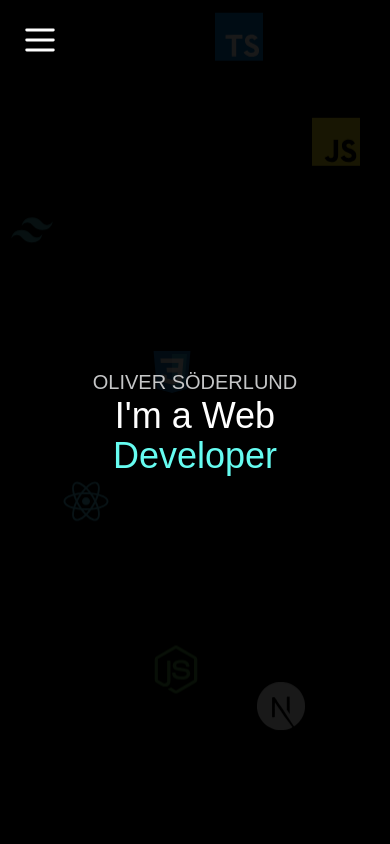
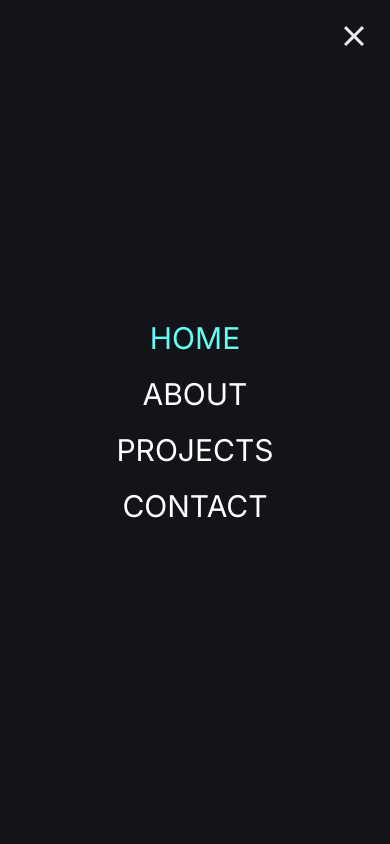
Before and after one commit to Oliversoder06/portfolio, a Next.js app: page / in a window 390 px wide. Both pictures are taken after a click on the picture 40 px from the left and 40 px from the top of the page. Shown: the top 844 px of the page. Built offline with nearby package versions, Linux system fonts and the light colour scheme; a web font is replaced by a local one.

Commit message:
Corrected contact form

```diff
--- a/components/Contact.jsx
+++ b/components/Contact.jsx
@@ -55,7 +55,7 @@ const Contact = () => {
 
     return (
         <form onSubmit={sendEmail} ref={formRef} className='w-full lg:w-[50%] h-[850px] flex flex-col gap-20 font-Monda items-center justify-center'>
-            <Input placeholder='Enter your firstname' name="firstname" label='Full Name' type='text' />
+            <Input placeholder='Enter your full name' name="firstname" label='Full Name' type='text' />
             <Input placeholder='Enter your email address' name="email" label='Email' type='email' />
             <div className='flex flex-col gap-2'>
                 <label htmlFor="message" className='text-white font-Monda text-xl xs:text-2xl md:cursor-none md:HoverCursor ml-2'>Message</label>
--- a/components/Navbar.jsx
+++ b/components/Navbar.jsx
@@ -1,11 +1,18 @@
 'use client';
 import Image from 'next/image';
 import Link from 'next/link';
+import { useState } from 'react';
+
 const Navbar = () => {
+    const [isOpen, setIsOpen] = useState(false);
 
+    const handleOpen = () => {
+        setIsOpen(!isOpen);
+    };
 
     return (
         <div>
+            {/* Desktop Navbar */}
             <nav className="sm:flex hidden justify-between items-center p-4 w-[20rem] md2:w-[30rem] xl:w-[38rem] z-10 bg-[#13141A] rounded-[40px] px-8 md2:px-16 no-cursor font-Chathura gap-5">
                 <Link href="#home" className='text-theme-blue text-2xl md2:text-4xl xl:text-5xl no-cursor HoverCursor'>HOME</Link>
                 <Link href="#about" className='text-white text-2xl md2:text-4xl xl:text-5xl no-cursor HoverCursor'>ABOUT</Link>
@@ -13,10 +20,32 @@ const Navbar = () => {
                 <Link href="#contact" className='text-white text-2xl md2:text-4xl xl:text-5xl no-cursor HoverCursor'>CONTACT</Link>
             </nav>
 
+            {/* Mobile Navbar */}
             <nav className='sm:hidden flex pl-5'>
-                <Image src='/icons/burger-menu.svg' width={40} height={40} className='cursor-pointer' />
+                {isOpen ? (
+                    <div className='fixed inset-0 z-20 bg-[#13141A] flex flex-col justify-center items-center'>
+                        <Image
+                            onClick={handleOpen}
+                            src='/icons/cross.svg'
+                            width={40}
+                            height={40}
+                            className='cursor-pointer absolute top-4 right-4'
+                        />
+                        <nav className='flex flex-col justify-center items-center gap-5 p-4 w-full text-center'>
+                            <Link href="#home" className='text-theme-blue text-3xl md2:text-4xl xl:text-5xl no-cursor HoverCursor'>HOME</Link>
+                            <Link href="#about" className='text-white text-3xl md2:text-4xl xl:text-5xl no-cursor HoverCursor'>ABOUT</Link>
+                            <Link href="#projects" className='text-white text-3xl md2:text-4xl xl:text-5xl no-cursor HoverCursor'>PROJECTS</Link>
+                            <Link href="#contact" className='text-white text-3xl md2:text-4xl xl:text-5xl no-cursor HoverCursor'>CONTACT</Link>
+                        </nav>
+                    </div>
+                ) : (
+                    <div className='bg-black w-full h-full'>
+                        <Image onClick={handleOpen} src='/icons/burger-menu.svg' width={40} height={40} className='cursor-pointer' />
+                    </div>
+                )}
             </nav>
         </div>
     );
 };
+
 export default Navbar;
```
Also changed, not shown: public/icons/cross.svg (added).
